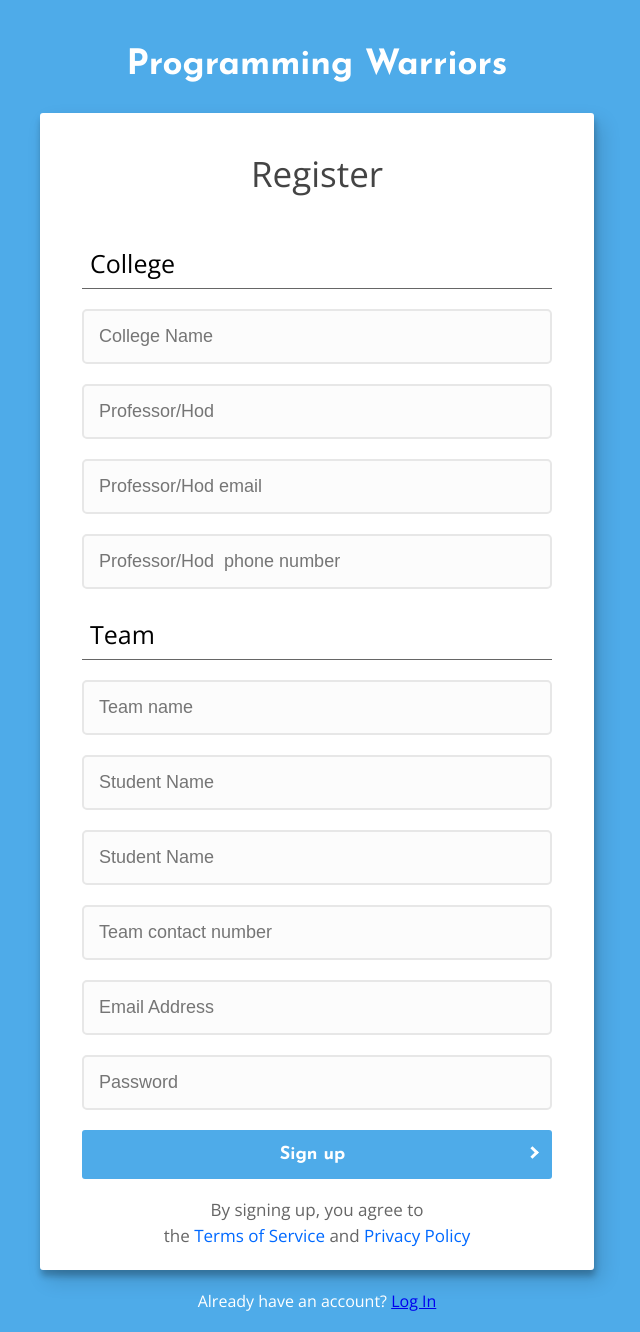
After one commit to pyshivam/ProgrammingWorriors, a Flask app: page /register in a window 1280 px wide. The commit adds this page. Shown: the whole page, without its empty margins (323-963 px from the left). Run offline with Flask 2, Linux system fonts and the light colour scheme.

Commit message:
improvements and updated

```diff
--- a/app.py
+++ b/app.py
@@ -1,4 +1,5 @@
-from flask import Flask, render_template
+from flask import Flask, render_template, session, jsonify, request
+import random
 
 app = Flask(__name__)
 
@@ -8,5 +9,30 @@ def hello_world():
     return render_template("home.html")
 
 
+@app.route('/login')
+def login():
+    return render_template('login.html')
+
+
+@app.route('/register')
+def signup():
+    return render_template('signup.html')
+
+
+@app.route('/forgot')
+def forgot_password():
+    return "tu password bhul gya great man"
+
+
+@app.route('/authorize', methods=['POST'])
+def authorize():
+    data = request.get_json()
+    tname = data['t_name']
+    print(data, "".join(tname.split()))
+    s = "abcdefghijklmnopqrstuvwxyz01234567890ABCDEFGHIJKLMNOPQRSTUVWXYZ!@#$%^&*()?"
+    passwd = "".join(random.sample(s, 6))
+    return jsonify({"data": data, "username": "".join(tname.split()).lower(), "password": passwd})
+
+
 if __name__ == '__main__':
     app.run()
--- /dev/null
+++ b/static/login_style.css
@@ -0,0 +1,228 @@
+@import url('https://fonts.googleapis.com/css?family=Josefin+Sans:700|Open+Sans');
+
+body{
+    background-color: #00d3ff;
+    display: block;
+}
+
+.cname{
+    text-align: center;
+    font-family: 'Josefin Sans', Arial, Helvetica, sans-serif;
+    color: white;
+    margin: 0 auto 30px;
+    padding-top: 40px;
+    display: block;
+    font-size: 35px;
+}
+
+.sign-up-card {
+    margin: 0 auto;
+    background-color: white;
+    border: white solid 2px;
+    border-radius: 3px;
+    /*height: 450px;*/
+    width: 470px;
+    text-align: center;
+    padding: 40px 40px 20px;
+    display: block;
+    font-family: 'Open Sans', 'AnjaliOldLipi', cursive, sans-serif;
+    font-size: 50px; /* 27, 2vw */
+    /*color: #00d3ff;*/
+    box-shadow: 7px 10px 20px rgba(0, 0, 0, 0.15), 1px 6px 6px rgba(0, 0, 0, 0.24);
+}
+
+input{
+    box-sizing: border-box;
+    width: 100%;
+    border-radius: 5px;
+    /*border: #d8d2d4 solid 1px;*/
+    border: 2px solid #e7e7e7;
+    padding: 15px;
+    display: block;
+    margin: 20px auto;
+    transition-duration: .5s;
+    outline-color: rgba(78, 171, 233, 1);
+    font-family: "Source Sans Pro", 'AnjaliOldLipi', sans-serif;
+    font-size: 18px;
+    color: #656863;
+    text-align: left;
+    height: auto;
+    background: #fcfcfc;
+
+}
+
+
+button[type="submit"]{
+    width: 100%;
+    height: auto;
+    padding: 15px;
+    border-radius: 3px;
+    border: 0;
+    margin: 20px auto 0;
+    color: white;
+    background: rgba(78, 171, 233, 1);
+    font-family: 'Josefin Sans', 'AnjaliOldLipi', cursive, sans-serif;
+    font-size: 18px;
+    text-align: center;
+    outline-color: rgba(78, 171, 233, 1);
+    display: block;
+    box-sizing: border-box;
+    /*box-shadow: 0 1px 3px rgba(0,0,0,0.12), 0 1px 2px rgba(0,0,0,0.24);*/
+    cursor: pointer;
+}
+
+
+button[type="submit"]:hover{
+    background: rgba(78, 171, 233, 1);
+}
+
+
+i {
+    border: solid white;
+    border-width: 0 3px 3px 0;
+    display: inline-block;
+    padding: 3px;
+}
+
+
+.right {
+    transform: rotate(-45deg);
+    -webkit-transform: rotate(-45deg);
+    float: right;
+    margin-top: 3px;
+}
+
+
+legend{
+    display: block;
+    -webkit-padding-start: 2px;
+    -webkit-padding-end: 2px;
+    /*border: initial none initial;*/
+    border-image: initial;
+    text-align: center;
+    font-weight: 300;
+    color: #444;
+    margin: 0 auto 45px;
+    font-size: 35px;
+    line-height: 38px;
+    text-transform: none;
+    letter-spacing: 0;
+}
+
+
+.google-logo{
+    position: absolute;
+    top: 14px;
+    left: 16px;
+    bottom: 0;
+    right: 0;
+    height: 20px;
+    width: 20px;
+}
+
+
+.google-oauth{
+    position: relative;
+    display: block;
+    color: #444;
+    background: white;
+    border: 1px solid #ddd;
+    font-weight: 600;
+    font-size: 17px;
+    text-align: center;
+    padding: 12px;
+    border-radius: 3px;
+    -webkit-appearance: none;
+    text-decoration: none;
+    box-sizing: border-box;
+    width: 100%;
+    height: auto;
+    margin: 20px auto;
+    line-height: 1.5;
+    outline-color: rgba(78, 171, 233, 1);
+}
+
+
+.google-oauth:hover{
+    background-color: #dfdfdf;
+    -webkit-transition: background 0.1s;
+    -moz-transition: background 0.1s;
+    -o-transition: background 0.1s;
+    transition: background 0.1s;
+}
+
+
+.forgot_pass{
+    color: #0069ff;
+    box-sizing: border-box;
+    font-family: "Open Sans", "AnjaliOldLipi", helvetica, sans-serif;
+    cursor: pointer;
+    font-size: 17px;
+    line-height: 1.5;
+    text-align: center;
+}
+
+
+.forgot_pass a{
+    text-decoration: none;
+}
+
+
+.footer{
+    text-align: center;
+    color: #ffffff;
+    margin: 20px auto;
+    box-sizing: border-box;
+    font-family: 'Open Sans', Arial, Helvetica, sans-serif;
+    outline-color: rgba(78, 171, 233, 1);
+}
+
+
+.login{
+    box-sizing: border-box;
+}
+
+
+@media screen and (max-width: 550px) {
+
+    .sign-up-card{
+        width: 100%;
+        border-radius: 0;
+        padding: 40px 20px;
+    }
+
+    body{
+        margin: 0;
+    }
+}
+
+.terms{
+    padding-top: 8px;
+    font-size: 17px;
+    line-height: 1.5;
+    text-align: center;
+    margin: 10px 0 0;
+    color: #666;
+    box-sizing: border-box;
+    display: block;
+    font-family: 'Open Sans', Arial, Helvetica, sans-serif;
+}
+
+
+.terms a{
+    color: #0069ff;
+    text-decoration: none;
+    cursor: pointer;
+}
+
+.heading{
+    font-family: "Open Sans", "Helvetica Neue", Helvetica, Arial, sans-serif;
+    text-align: left;
+    font-size: 25px;
+    padding-top: 5px;
+}
+
+.reg{
+    padding: 8px;
+    border-bottom: #666666 solid 1px;
+}
--- a/templates/home.html
+++ b/templates/home.html
@@ -31,10 +31,10 @@
                         <a href="#rules">Rules</a>
                         <a href="#FAQ">FAQ</a>
                         <a href="#prize">Prizes</a>
+                        <a href={{ url_for('login') }}>Login</a>
                     </div>
                 </div>
             </div>
-
 
             <div class="punch-holder">
                 <div class="punch-line">
@@ -52,7 +52,7 @@
             </div>
 
             <div class="reg-btn">
-                <a href="#register">Register Here</a>
+                <a href={{ url_for('signup') }}>Register Here</a>
             </div>
         </div>
 
@@ -227,7 +227,7 @@
 
     <section id="FAQ">
         <div class="box">
-            <h1 style="text-align: left; font-size: 35px; padding: 20px"><u>FAQ</u></h1>
+            <h1 style="text-align: center; font-size: 35px; padding: 20px; color: rgba(78, 171, 233, 1)">FAQ</h1>
             <div class="faq">
                 <ul>
                     <li>
--- /dev/null
+++ b/templates/signup.html
@@ -0,0 +1,51 @@
+<!DOCTYPE html>
+<html lang="en">
+<head>
+    <meta charset="UTF-8">
+    <meta name="viewport" content="width=device-width">
+    <title>Insano Downloader</title>
+    <link rel="stylesheet" href="/static/login_style.css">
+</head>
+<body style="background-color: rgba(78, 171, 233, 1)">
+<section class="login">
+    <div class="cname">Programming Warriors</div>
+    <section class="sign-up-card">
+
+        <legend>Register</legend>
+
+        <form action="#" method="post">
+            <div class="reg heading">College</div>
+            <input type="text" placeholder="College Name" name="clg_name" required>
+            <input type="text" placeholder="Professor/Hod" name="prof_name" required>
+            <input type="email" placeholder="Professor/Hod email" name="prof_email" required>
+            <input type="number" placeholder="Professor/Hod  phone number" name="phone" required>
+            <div class="reg heading">Team</div>
+            <input type="text" placeholder="Team name" name="t_name" required>
+            <input type="text" placeholder="Student Name" name="student_name" required>
+            <input type="text" placeholder="Student Name" name="student_name" required>
+            <input type="number" placeholder="Team contact number" name="t_number" required>
+            <input type="email" placeholder="Email Address" name="email" required>
+            <input type="password" placeholder="Password" name="passwd" required style="margin-top: 15px">
+            <button type="submit">
+                Sign up <i class="arrow right"></i>
+            </button>
+
+        </form>
+
+        <p class="terms">
+            By signing up, you agree to<br class="only-mobile"> the
+            <a href="#" style="outline-color: #00d3ff;">Terms of Service </a>
+            and
+            <a href="#" style="outline-color: #00d3ff;">Privacy Policy</a>
+        </p>
+
+    </section>
+    <div class="footer">
+        <p>
+            Already have an account?
+            <a style="outline-color: white;" href={{ url_for('login') }}>Log In</a>
+        </p>
+    </div>
+</section>
+</body>
+</html>
```
Also changed, not shown: static/home.css (+9 -5 lines), templates/login.html (added, +37 -0 lines), static/images/adi-goldstein-671017-unsplash.jpg (added), static/images/test_background.jpg (added).
